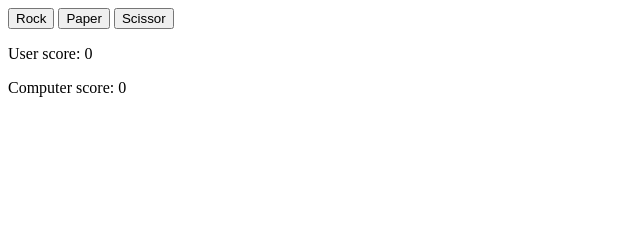
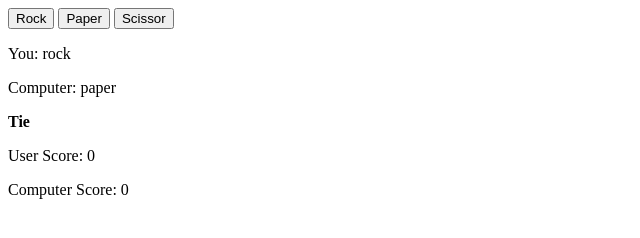
Before and after one commit to painooo/rock-paper-scissors, a plain HTML site: page index.html in a window 1280 px wide. Both pictures are taken after a click on the button "Rock". Shown: the whole page, without its empty margins (0-640 px from the left). Drawn offline with Linux system fonts and the light colour scheme.

Commit message:
Added textContent to display throws and victor

```diff
--- a/index.html
+++ b/index.html
@@ -12,7 +12,9 @@
         <button id="paper">Paper</button>
         <button id="scissor">Scissor</button>
     </div>
-    <p id="victor"></p>
+    <p id="userThrow">You: *Click one of the buttons please*</p>
+    <p id="compThrow"></p>
+    <p><b id="victor"></b><p>
     <p id="userScore"></p>
     <p id="compScore"></p>
 </body>
--- a/script.js
+++ b/script.js
@@ -6,38 +6,51 @@ const options = document.querySelector("#options");
 const userScoreInput = document.querySelector("#userScore");
 const compScoreInput = document.querySelector("#compScore");
 const victor = document.querySelector("#victor");
+const userThrow = document.querySelector("#userThrow");
+const compThrow = document.querySelector("#compThrow");
 options.addEventListener("click", (e) => {
+    let content = '*Click one of the buttons please*';
     switch((e.target)['id']){
         case('rock'):
             playGame(1);
+            content='rock'
             break;
         case('paper'):
             playGame(2);
+            content='paper'
             break;
         case('scissor'):
             playGame(3);
+            content='scissor';
             break;
     }
+    userThrow.textContent=`You: ${content}`;
 });
 function computerPlay(){
-    return Math.floor(Math.random()*3)
+    let computerPlay = Math.floor(Math.random()*3)
+    compThrow.textContent=`Computer: ${["rock","paper","scissor"][computerPlay]}`;
+    return computerPlay
 }
 function playGame(user) {
     let computer = computerPlay();
     let result = computer - user;
+
     if (result == -2 || result == 1) {
         console.log("Computer wins")
+        victor.textContent = "Computer Wins"
         updScore(3, "computer")
     } else if (result == 2 || result == -1) {
         console.log("User wins")
+        victor.textContent = "User Wins"
         updScore(3, "user")
     } else {
         console.log("Tie")
+        victor.textContent = "Tie"
     }
     console.log("User score: "+userScore);
     console.log("Computer score: "+compScore);
-    userScoreInput.textContent = `User score: ${userScore}`;
-    compScoreInput.textContent = `Computer score: ${compScore}`
+    userScoreInput.textContent = `User Score: ${userScore}`;
+    compScoreInput.textContent = `Computer Score: ${compScore}`
 
 }
 function updScore(score, player) {
```
